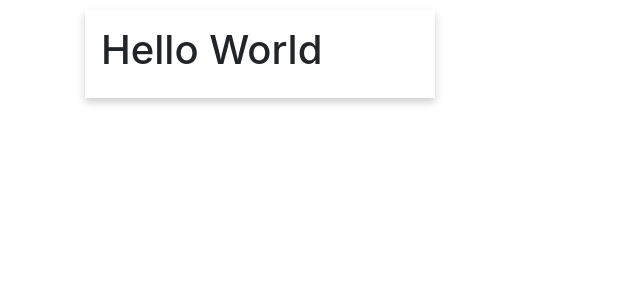
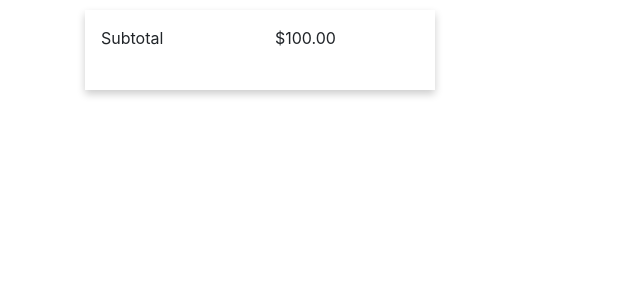
Before and after one commit to KhizerRehan/React-Shopping-Summary-Example, a React (Create React App) app: page / in a window 1280 px wide. Shown: the top 300 px of the page, without its empty margins (0-640 px from the left). Built offline with nearby package versions, Linux system fonts and the light colour scheme.

Commit message:
cra-cart-app:  add `subtotal` component in `app` component

```diff
--- a/src/App.js
+++ b/src/App.js
@@ -1,4 +1,5 @@
 import React, { Component } from 'react';
+import Subtotal from './components/Subtotal/Subtotal';
 import './App.css';
 
 class App extends Component {
@@ -13,7 +14,7 @@ class App extends Component {
     return (
       <div className="container">
         <header className="purchase-card">
-         <h1>Hello World</h1>
+         <Subtotal price={this.state.total.toFixed(2)} />
         </header>
       </div>
     );
```
